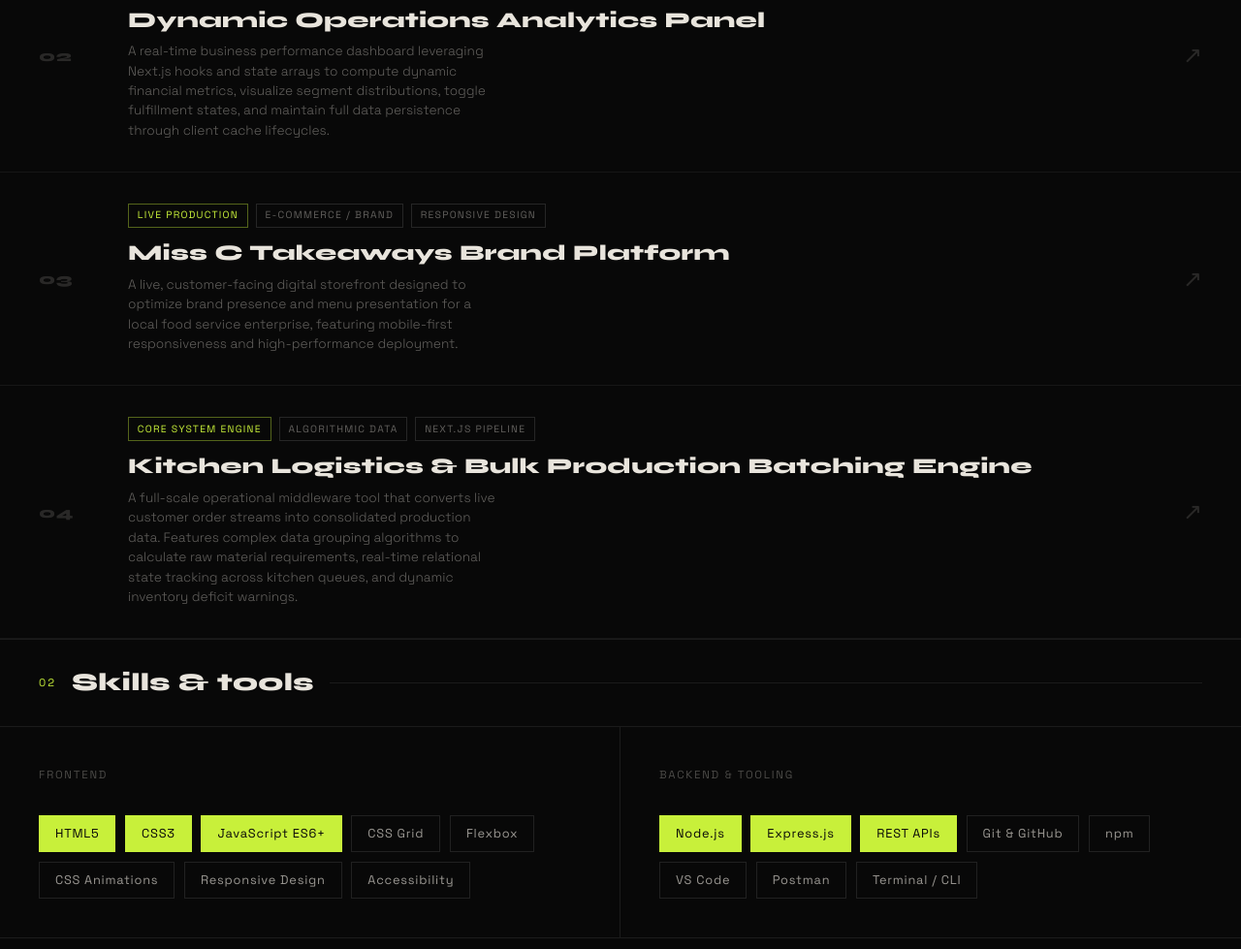
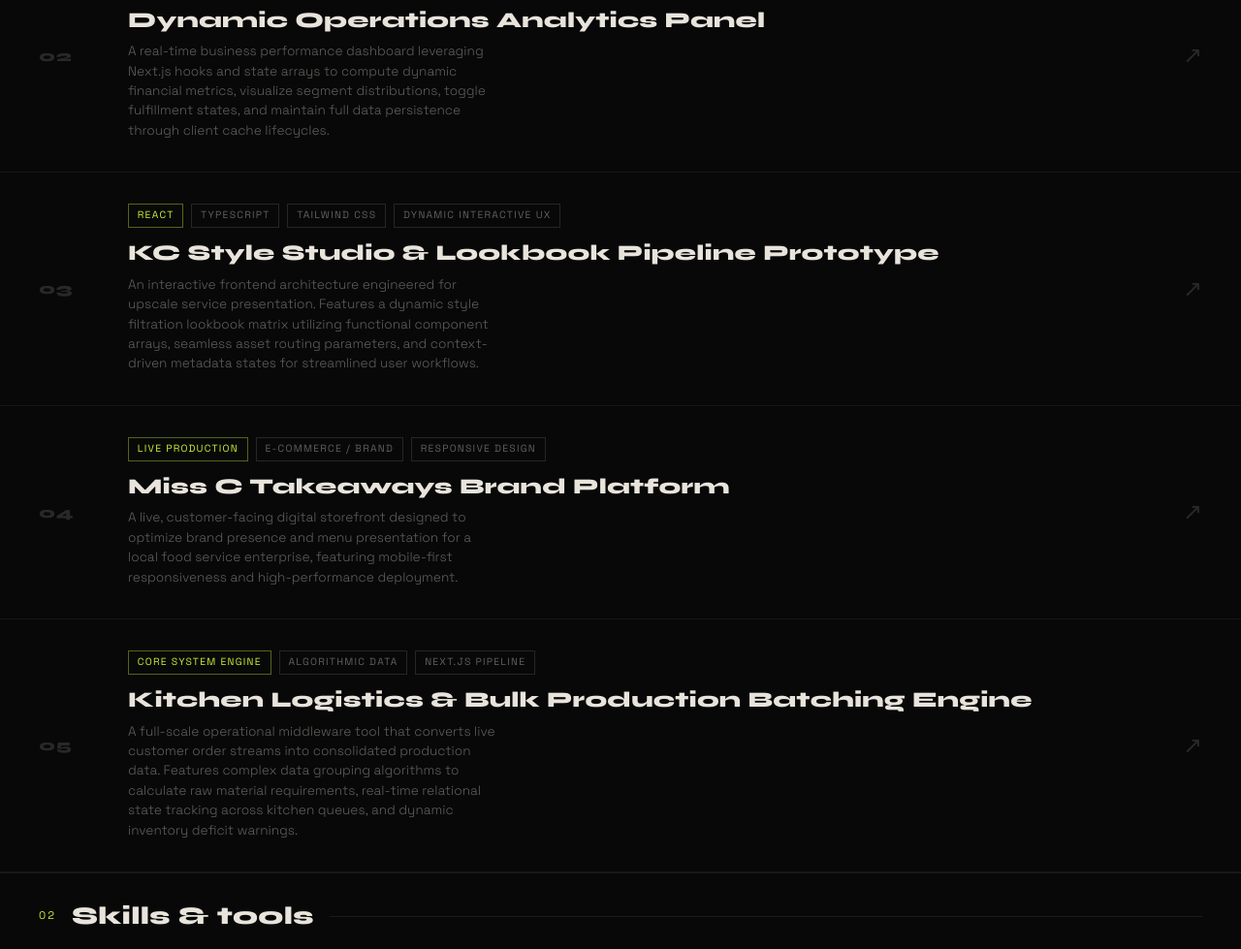
Before and after one commit to Mellow19/portfolio, a plain HTML site: page index.html in a window 1280 px wide. Shown: the part 1247-2226 px from the top of the page at 97% size. Drawn offline with Linux system fonts and the light colour scheme.

Commit message:
feat: add KC Style Studio interactive prototype to selected work

```diff
--- a/index.html
+++ b/index.html
@@ -129,10 +129,26 @@
         </div>
         <div class="proj-arrow">↗</div>
     </a>
+   <!-- SALON PROTOTYPE START -->
+    <a class="proj-row reveal" href="https://kc-salon-prototype.vercel.app" target="_blank" rel="noopener">
+        <div class="proj-num">03</div>
+        <div class="proj-info">
+            <div class="proj-tags-row">
+                <span class="ptag hi">REACT</span>
+                <span class="ptag">TYPESCRIPT</span>
+                <span class="ptag">TAILWIND CSS</span>
+                <span class="ptag">DYNAMIC INTERACTIVE UX</span>
+            </div>
+            <div class="proj-name">KC Style Studio & Lookbook Pipeline Prototype</div>
+            <div class="proj-desc-sm">An interactive frontend architecture engineered for upscale service presentation. Features a dynamic style filtration lookbook matrix utilizing functional component arrays, seamless asset routing parameters, and context-driven metadata states for streamlined user workflows.</div>
+        </div>
+        <div class="proj-arrow">↗</div>
+    </a>
+    <!-- SALON PROTOTYPE END -->
 
-    <!-- PROJECT 03 START -->
+    <!-- PROJECT 04 START -->
     <a class="proj-row reveal" href="https://world-of-miss-c.netlify.app/" target="_blank" rel="noopener">
-        <div class="proj-num">03</div>
+        <div class="proj-num">04</div>
         <div class="proj-info">
             <div class="proj-tags-row">
                 <span class="ptag hi">LIVE PRODUCTION</span>
@@ -144,10 +160,10 @@
         </div>
         <div class="proj-arrow">↗</div>
     </a>
-    <!-- PROJECT 03 END -->
-   <!-- PROJECT 04 START -->
+    <!-- PROJECT 04 END -->
+   <!-- PROJECT 05 START -->
     <a class="proj-row reveal" href="https://kitchen-logistics-engine.vercel.app" target="_blank" rel="noopener">
-        <div class="proj-num">04</div>
+        <div class="proj-num">05</div>
         <div class="proj-info">
             <div class="proj-tags-row">
                 <span class="ptag hi">CORE SYSTEM ENGINE</span>
@@ -159,7 +175,7 @@
         </div>
        <div class="proj-arrow">↗</div>
     </a>
-    <!-- PROJECT 04 END -->
+    <!-- PROJECT 05 END -->
   </div>
 </section>
 
```
